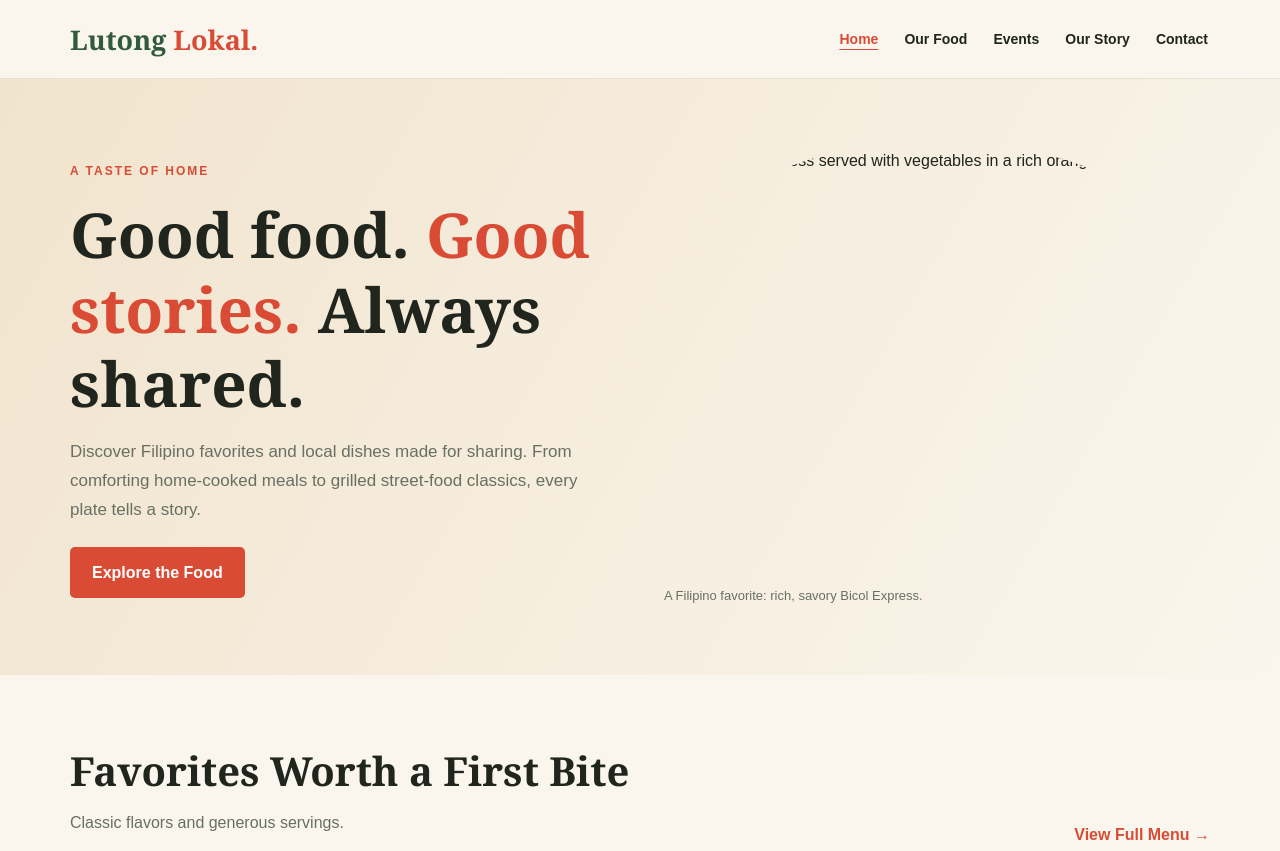
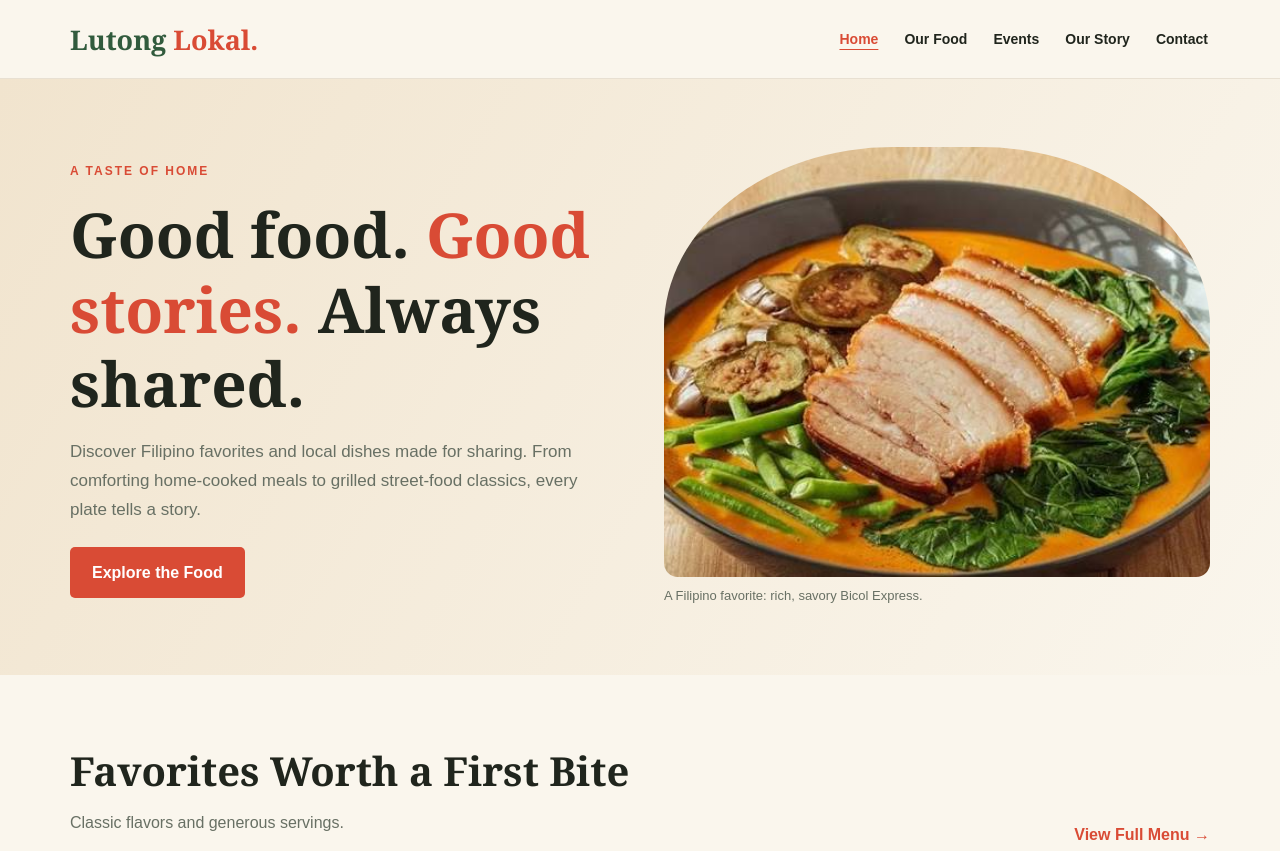
Before and after one commit to nicooiz/finalsItc, a plain HTML site: page index.html in a window 1280 px wide. Shown: the top 851 px of the page. Drawn offline with Linux system fonts and the light colour scheme; files whose address does not match are found by name.

Commit message:
Fix image source path in index.html

```diff
--- a/index.html
+++ b/index.html
@@ -23,7 +23,7 @@
       <a class="btn" href="menu.html">Explore the Food</a>
     </div>
     <figure>
-      <img src="images/bicol-express.png" alt="Pork Bicol Express served with vegetables in a rich orange coconut sauce">
+      <img src="bicol-express.png" alt="Pork Bicol Express served with vegetables in a rich orange coconut sauce">
       <figcaption>A Filipino favorite: rich, savory Bicol Express.</figcaption>
     </figure>
   </div>
```
